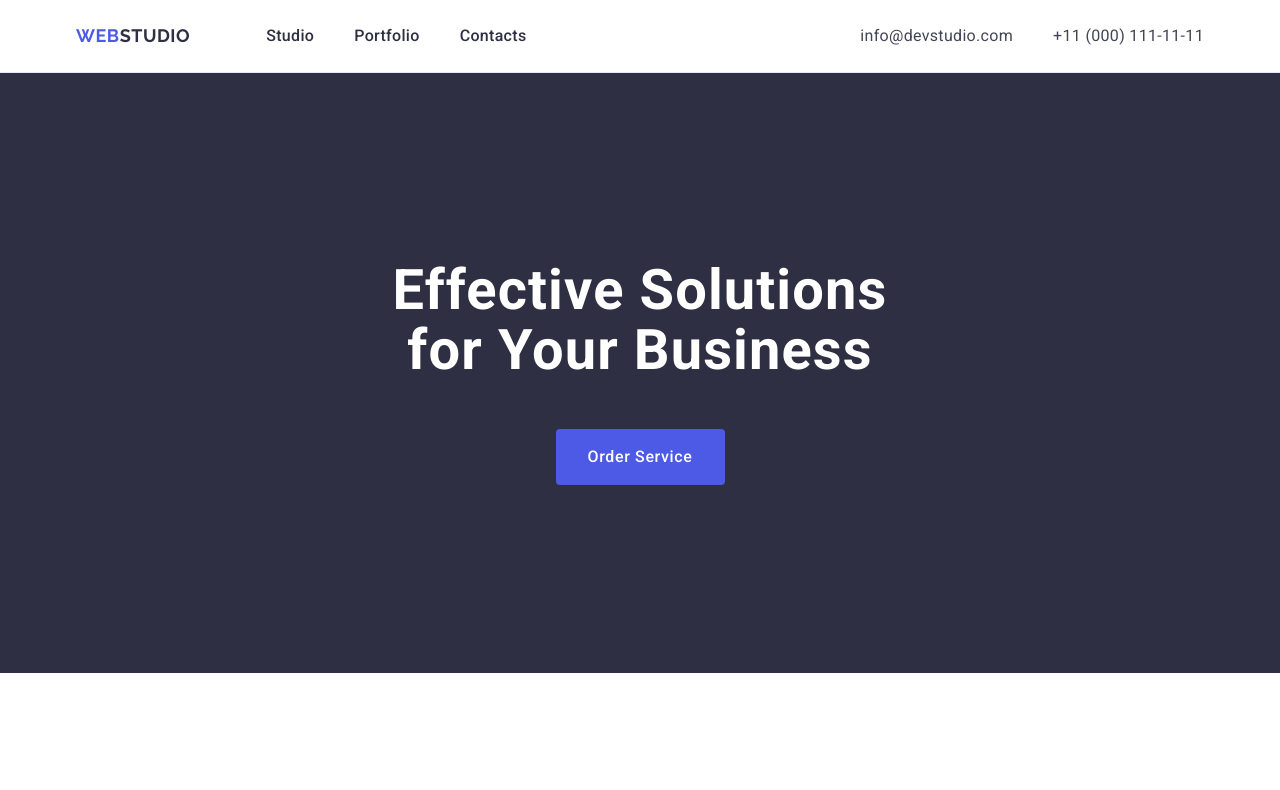
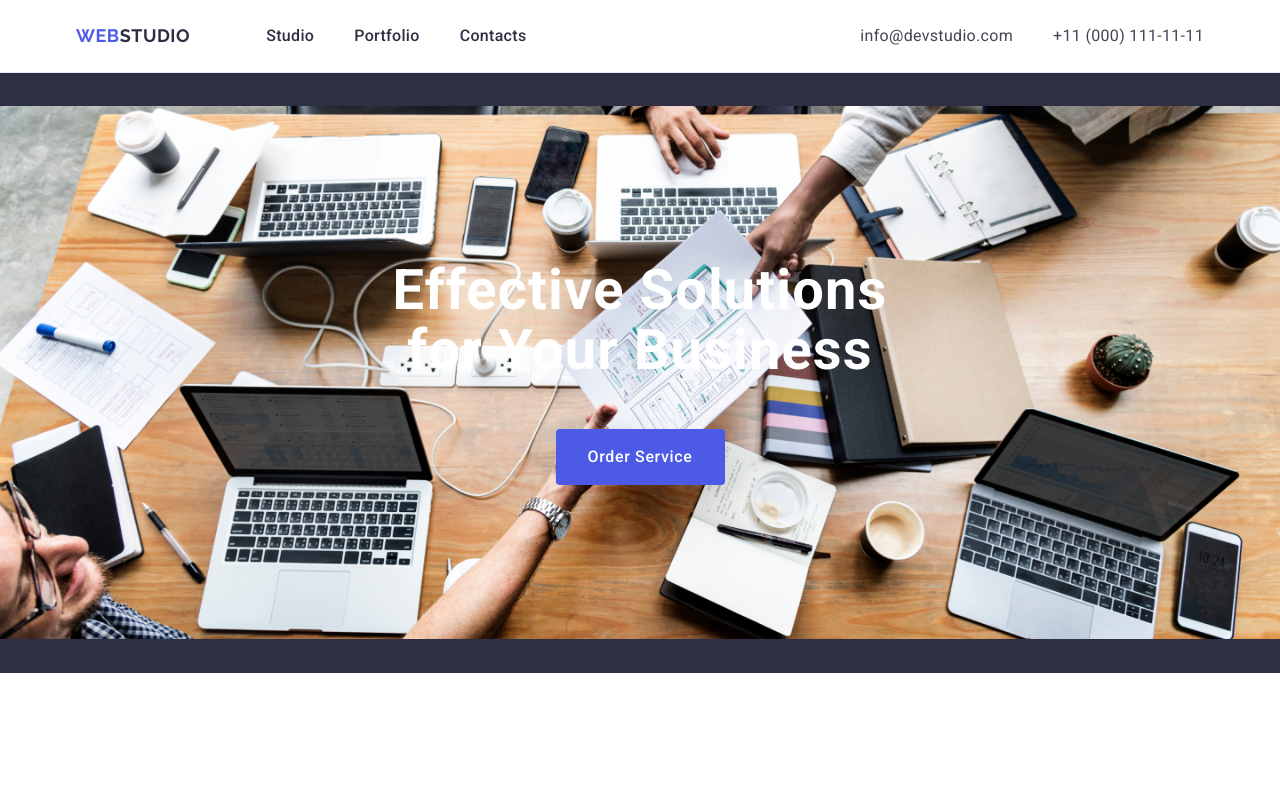
Before and after one commit to sanyaaa777/goit-markup-hw-04, a plain HTML site: page index.html in a window 1280 px wide. Shown: the top 790 px of the page. Drawn offline with nearby package versions, Linux system fonts and the light colour scheme.

```diff
--- a/css/styles.css
+++ b/css/styles.css
@@ -126,6 +126,11 @@ color: #404bbf;
 .section-main  {
    background-color: #2e2f42;
    padding:188px 0 188px;
+   background-image: url(/images/Fon/people-office.jpg);
+   background-repeat: no-repeat;
+   background-position: center;
+   background-size: contain;
+   max-width: 1440px;
 }
 
 .main-text{
```
Also changed, not shown: images/Fon/people-office.jpg (added), images/icons/Vector (1).svg (added), images/icons/Vector (2).svg (added), images/icons/Vector.svg (added), images/icons/astronaut 1.svg (added), images/icons/facebook 1.svg (added), images/icons/instagram 2.svg (added), images/icons/linkedin 1.svg (added), images/icons/twitter 1.svg (added).
